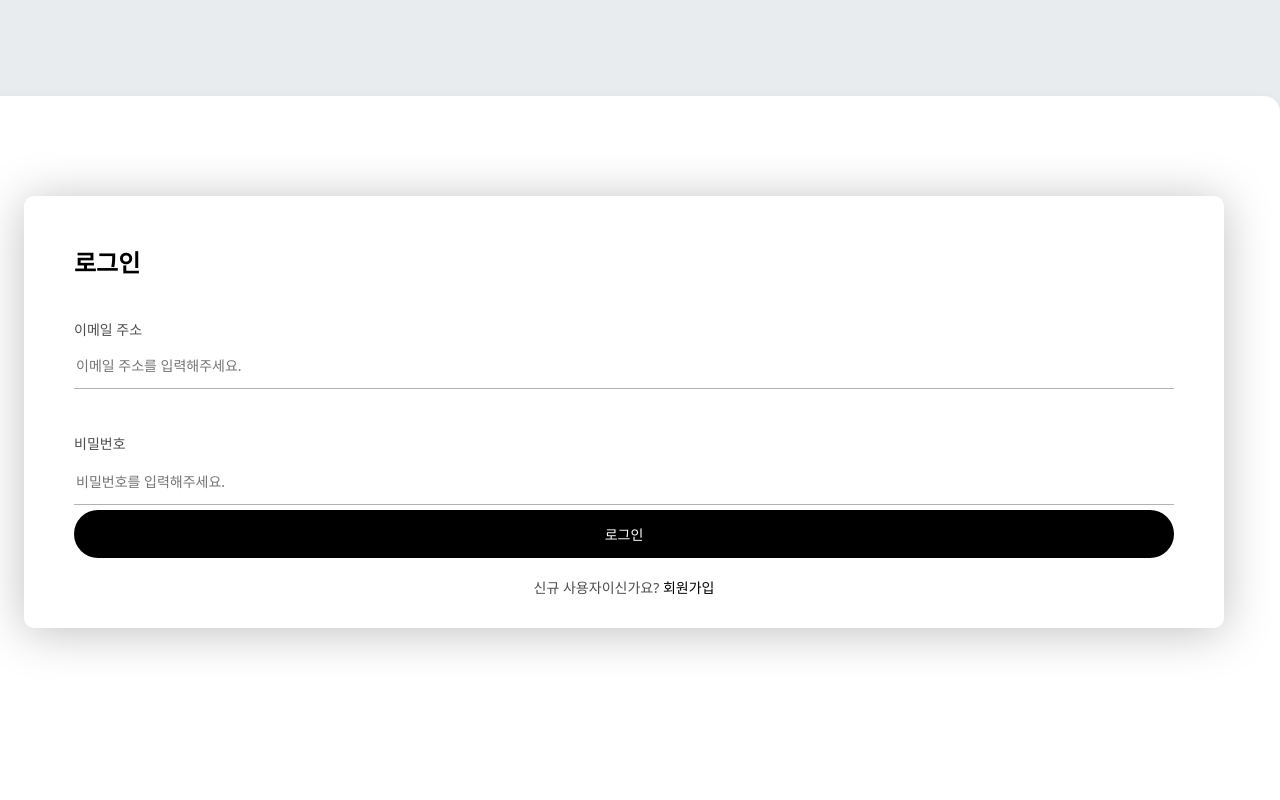
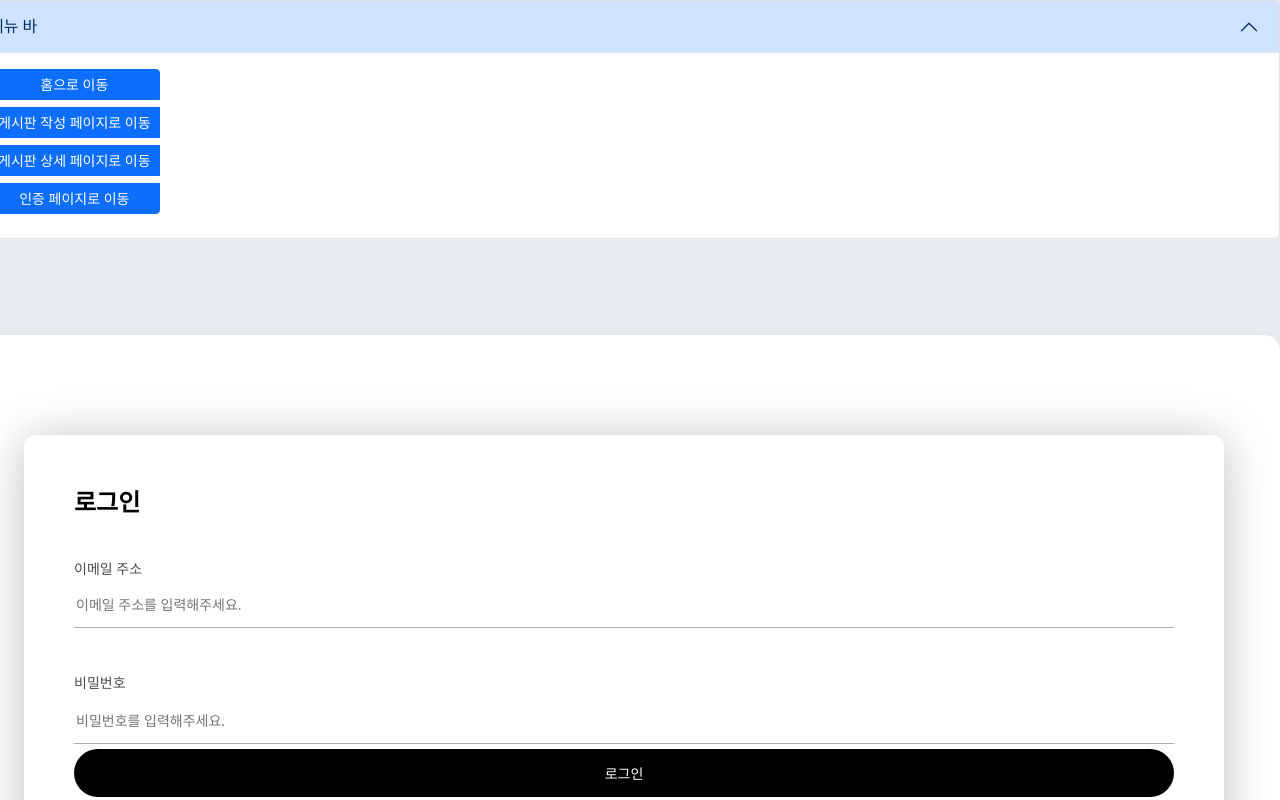
Before and after one commit to farmtedPlaydata/farmted-Repo, a React app in the folder front-service/: page / in a window 1280 px wide. Shown: the top 800 px of the page. Built offline with nearby package versions, Linux system fonts and the light colour scheme.

Commit message:
[ING #93 ]

```diff
--- a/front-service/src/App.tsx
+++ b/front-service/src/App.tsx
@@ -3,6 +3,7 @@ import styled, { createGlobalStyle } from "styled-components"
 import {BrowserRouter as Router} from 'react-router-dom';
 import Main from "./components/Main";
 import UserRouteController from "./components/user/userRoute/UserRouteController";
+import Sidebar from "./components/sidebar/sidebar";
 
 const GlobalStyle = createGlobalStyle`
     body{
@@ -13,6 +14,7 @@ const GlobalStyle = createGlobalStyle`
 `
 const App = () => (
     <Router>
+        <Sidebar />
         <GlobalStyle/>
         <Main/>
     </Router>
--- a/front-service/src/components/sidebar/sidebar.tsx
+++ b/front-service/src/components/sidebar/sidebar.tsx
@@ -1,75 +1,52 @@
-import { Link, useLocation } from "react-router-dom";
-import styled from "styled-components";
+import Accordion from 'react-bootstrap/Accordion';
 import React from "react";
+import {useNavigate} from "react-router-dom";
+import {Button, ButtonGroup} from "react-bootstrap";
 
-interface Props {
-    // children: JSX.Element;
-    menuName: string;
-    path: string;
-}
-interface ContainerProps {
-    focus: boolean;
-}
+const Sidebar = () => {
 
-// const ContentContainer = styled.div`
-//   width: 100%;
-//   height: 100%;
-// `;
+    const navigator = useNavigate();
 
-const Container = styled.div<ContainerProps>`
-  width: 100%;
-  height: 100vh;
-  display: flex;
-  font-size: 1.5rem;
-  &:hover {
-    cursor: pointer;
-  }
+    const handleHomeClick = () => {
+        navigator('/');
+    };
 
-  a {
-    text-decoration: none;
-    color: ${({ theme }) => theme.textColor};
-  }
-`;
+    const handleAuthenticationClick = () => {
+        navigator('/authentication');
+    };
 
-const NavBar = styled.div`
-  width: 300px;
-  height: 100%;
-  background-color: #d9d9d9;
-`;
+    const handleCreateBoardClick = () => {
+        navigator('/boards/write');
+    };
 
-const Menu = styled.div`
-  width: 100%;
-  height: 100%;
-  display: flex;
-  flex-direction: column;
-  li {
-    width: 100%;
-    height: 50px;
-  }
-`;
+    const handleBoardDetailClick = () => {
+        navigator(`/boards/firstBoardUUID`);
+    };
 
-const menuList = [
-    { menuName: "Main", path: "/" },
-    { menuName: "로그인", path: "/auth" },
-    { menuName: "게시물", path: "/boards" },
-];
+    return (
+        <Accordion defaultActiveKey="0">
+            <Accordion.Item eventKey="0">
+                <Accordion.Header>메뉴 바</Accordion.Header>
 
-const Sidebar = ({ path }: Props) => {
-    const { pathname } = useLocation();
-    const focus = pathname === path ? true : false;
-    return (
-        <Container focus={focus}>
-            <NavBar>
-                <Menu>
-                    {menuList.map((menu) => (
-                        <li key={menu.menuName}>
-                            <Link to={menu.path}>{menu.menuName}</Link>
-                        </li>
-                    ))}
-                </Menu>
-            </NavBar>
-            {/*<ContentContainer>{children}</ContentContainer>*/}
-        </Container>
+                <Accordion.Body>
+                    <ButtonGroup vertical>
+                        <Button variant="primary" size="sm" onClick={handleHomeClick} className="mb-2">
+                            홈으로 이동
+                        </Button>
+                        <Button variant="primary" size="sm" onClick={handleCreateBoardClick} className="mb-2">
+                            게시판 작성 페이지로 이동
+                        </Button>
+                        <Button variant="primary" size="sm" onClick={handleBoardDetailClick} className="mb-2">
+                            게시판 상세 페이지로 이동
+                        </Button>
+                        <Button variant="primary" size="sm" onClick={handleAuthenticationClick} className="mb-2">
+                            인증 페이지로 이동
+                        </Button>
+                    </ButtonGroup>
+                </Accordion.Body>
+            </Accordion.Item>
+
+        </Accordion>
     );
 };
 
```
Also changed, not shown: front-service/src/components/board/boardRoute/BoardRouteController.tsx (+4 -5 lines).
